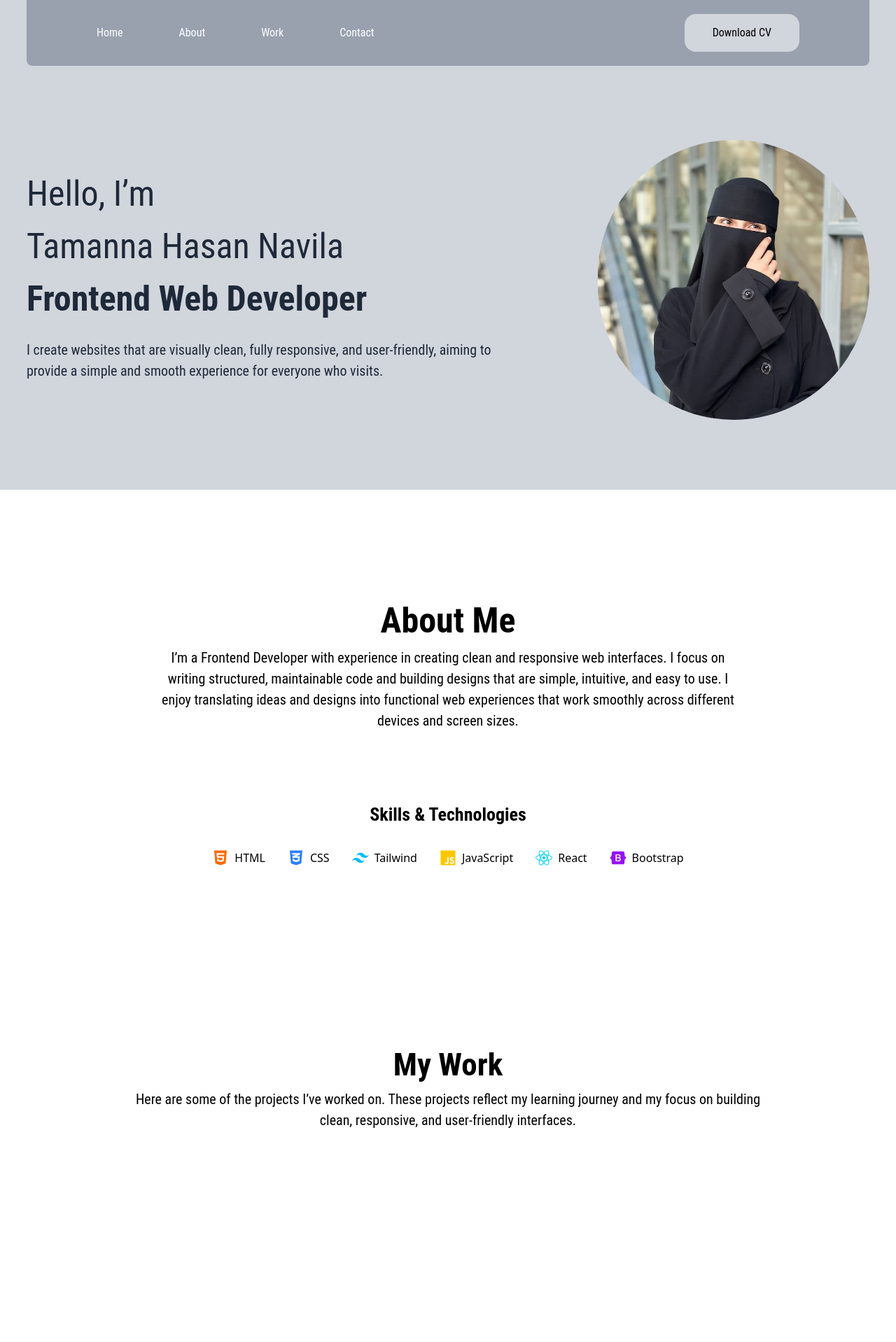
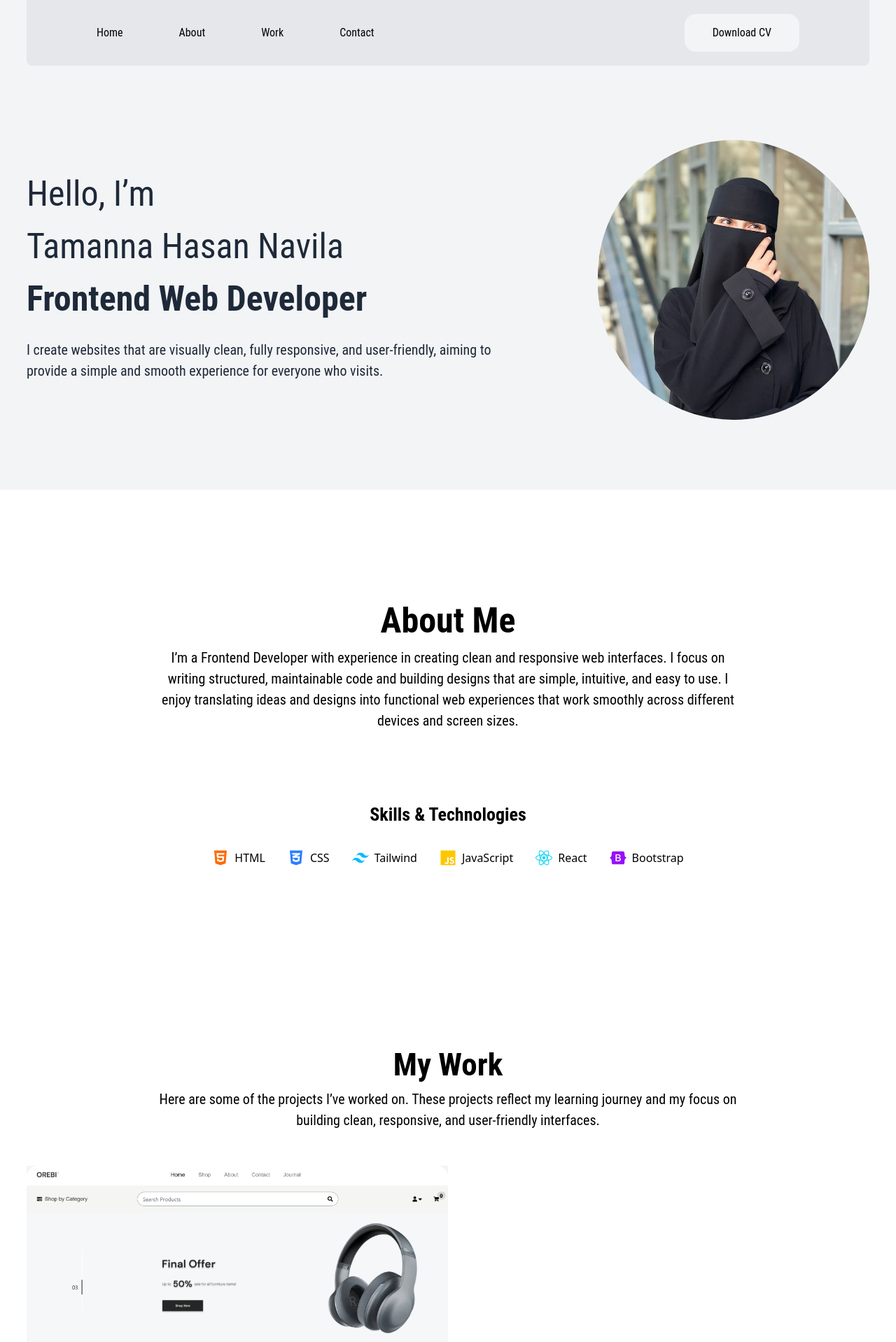
Before and after one commit to tamanna180906/my-portfolio, a React (Vite) app: page / in a window 1280 px wide. Shown: the top 1918 px of the page at 70% size. Before the commit the page ends 1716 px from the top, so only its background shows below. Built offline with nearby package versions, Linux system fonts and the light colour scheme.

Commit message:
workp add

```diff
--- a/src/components/Banner.jsx
+++ b/src/components/Banner.jsx
@@ -4,7 +4,7 @@ import pro3 from "../assets/pro3.jpg"
 
 function Banner() {
   return (
-    <div className='bg-gray-300 pt-[200px] pb-[100px]'>
+    <div className='bg-gray-100 pt-[200px] pb-[100px]'>
       <Container>
         <div className='flex justify-between'>
           <div className='w-[70%] pt-10'>
--- a/src/components/Navbar.jsx
+++ b/src/components/Navbar.jsx
@@ -5,15 +5,15 @@ function Navbar() {
   return (
     <div className='top-0 left-0 w-full fixed'>
       <Container>
-        <div className='flex justify-between items-center bg-gray-400 py-[20px] px-[100px] rounded-b-lg'>
+        <div className='flex justify-between items-center bg-gray-200 py-[20px] px-[100px] rounded-b-lg'>
           <ul className='flex gap-20'>
-            <li className='font-rc text-[16px] text-white'>Home</li>
-            <li className='font-rc text-[16px] text-white'>About</li>
-            <li className='font-rc text-[16px] text-white'>Work</li>
-            <li className='font-rc text-[16px] text-white'>Contact</li>
+            <li className='font-rc text-[16px] text-black'>Home</li>
+            <li className='font-rc text-[16px] text-black'>About</li>
+            <li className='font-rc text-[16px] text-black'>Work</li>
+            <li className='font-rc text-[16px] text-black'>Contact</li>
           </ul>
           <div className=''>
-            <button className='py-[15px] px-[40px] bg-gray-300 rounded-2xl font-rc text-[16px] '>Download CV</button>
+            <button className='py-[15px] px-[40px] bg-gray-100 rounded-2xl font-rc text-[16px] '>Download CV</button>
           </div>
         </div>
         {/* <div class="h-[50px] w-[50px] bg-amber-700 fixed rounded-2xl">
--- a/src/components/Work.jsx
+++ b/src/components/Work.jsx
@@ -1,8 +1,11 @@
 import React from 'react'
+import Container from './Container'
+import ecom1 from '../assets/ecom1.png'
 
 function Work() {
   return (
     <div className='py-[100px]'>
+      <Container>
         <div className='w-[70%] mx-auto'>
           <h2 className='text-center text-[45px] font-rc font-bold'>My Work</h2>
           <p className='text-center  text-[20px] font-rc'>
@@ -10,6 +13,12 @@ function Work() {
             These projects reflect my learning journey and my focus on building clean, responsive, and user-friendly interfaces.
           </p>
         </div>
+        <div className='pt-[50px]'>
+          <div className='w-[50%] bg-gray-100'>
+            <img src={ecom1} className='rounded-2xl mb-10'></img>
+          </div>
+        </div>
+      </Container>
     </div>
   )
 }
```
Also changed, not shown: src/assets/ecom1.png (added). Lines whose indentation alone changed are shown as unchanged.
